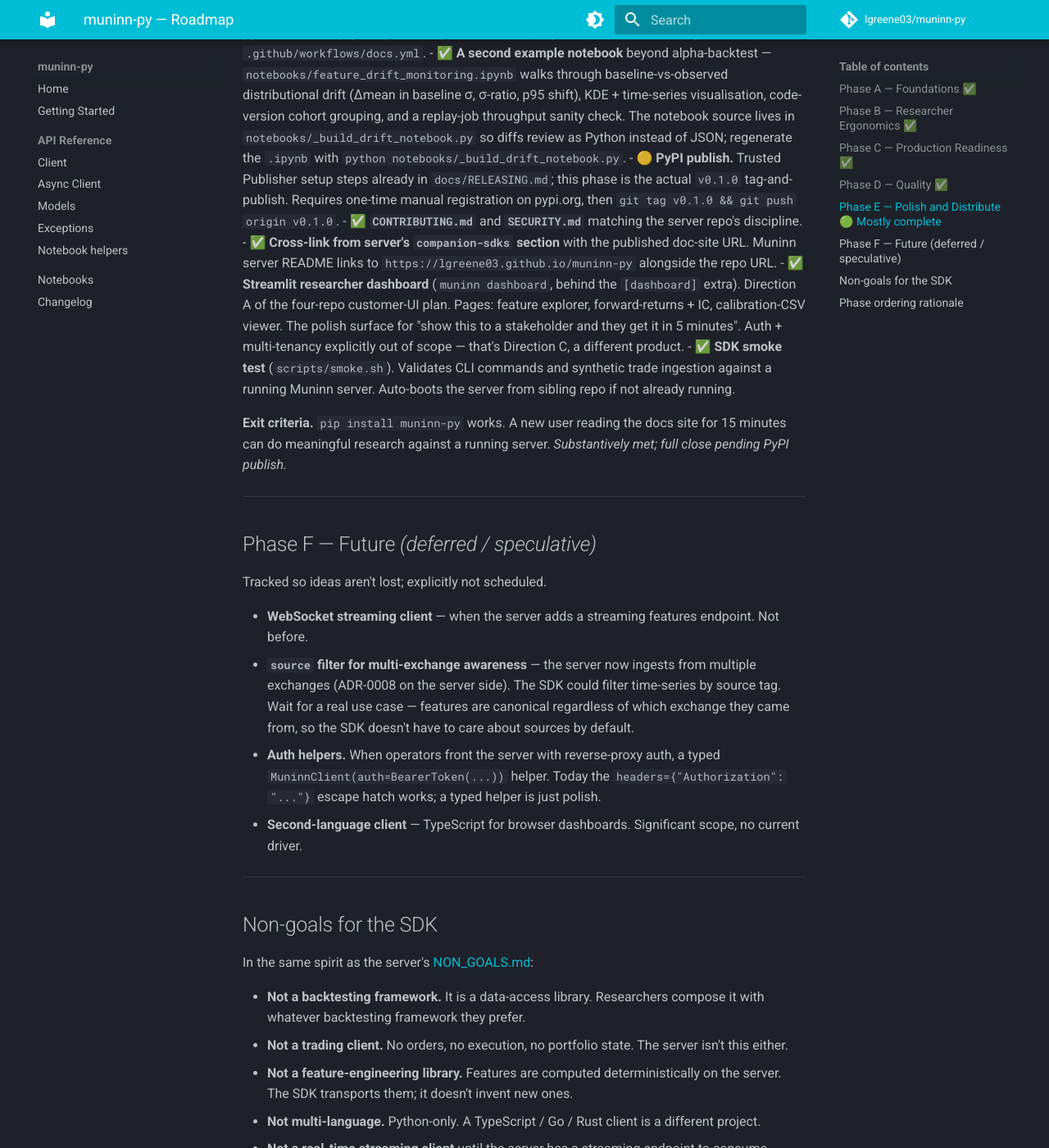
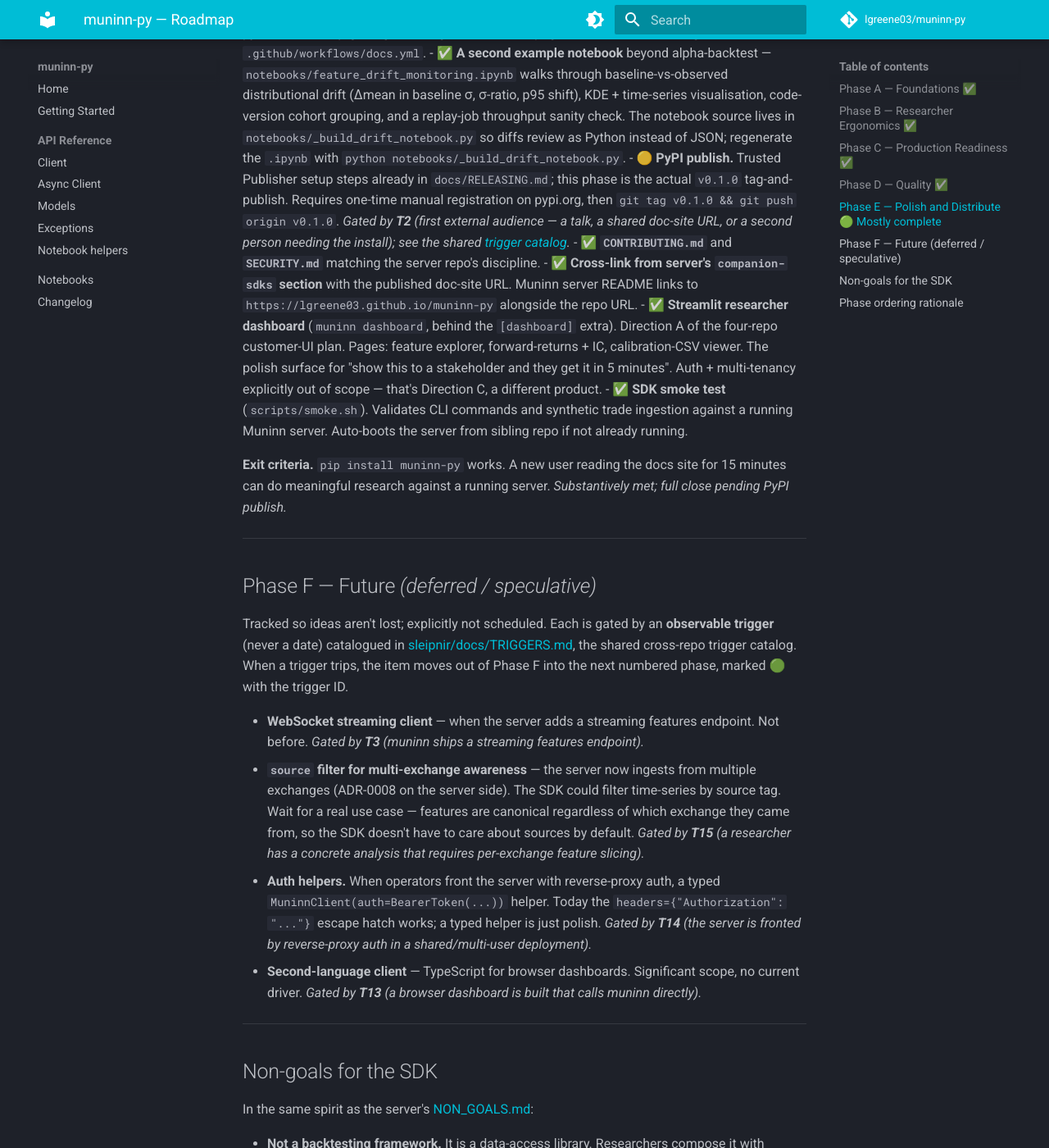
Before and after one commit to lgreene03/muninn-py, an MkDocs documentation site: the page built from docs/ROADMAP.md, in a window 1280 px wide and 1400 px high, scrolled down 2622 px. Shown: the whole window at 82% size. Built offline with MkDocs 1.6.1 and Material for MkDocs 9.7.7, drawn with Linux system fonts in a browser that asks for light colours; comment, search, counter and statistics services are not loaded.

Commit message:
docs(roadmap): gate Phase E PyPI publish + Phase F items on triggers
PyPI publish is gated by T2 (first external audience); Phase F items cite their
triggers, per the shared cross-repo catalog at sleipnir/docs/TRIGGERS.md.

Co-Authored-By: Claude Opus 4.7 <noreply@anthropic.com>

```diff
--- a/docs/ROADMAP.md
+++ b/docs/ROADMAP.md
@@ -73,7 +73,7 @@ Phased delivery, mirroring the discipline of the [server-side ROADMAP](https://g
 **Deliverables.**
 - ✅ **Mkdocs documentation site.** Auto-rendered API reference (from docstrings + pydantic models), getting-started guide, notebook page. Hosted on GitHub Pages via `.github/workflows/docs.yml`.
 - ✅ **A second example notebook** beyond alpha-backtest — `notebooks/feature_drift_monitoring.ipynb` walks through baseline-vs-observed distributional drift (Δmean in baseline σ, σ-ratio, p95 shift), KDE + time-series visualisation, code-version cohort grouping, and a replay-job throughput sanity check. The notebook source lives in `notebooks/_build_drift_notebook.py` so diffs review as Python instead of JSON; regenerate the `.ipynb` with `python notebooks/_build_drift_notebook.py`.
-- 🟡 **PyPI publish.** Trusted Publisher setup steps already in `docs/RELEASING.md`; this phase is the actual `v0.1.0` tag-and-publish. Requires one-time manual registration on pypi.org, then `git tag v0.1.0 && git push origin v0.1.0`.
+- 🟡 **PyPI publish.** Trusted Publisher setup steps already in `docs/RELEASING.md`; this phase is the actual `v0.1.0` tag-and-publish. Requires one-time manual registration on pypi.org, then `git tag v0.1.0 && git push origin v0.1.0`. _Gated by **T2** (first external audience — a talk, a shared doc-site URL, or a second person needing the install); see the shared [trigger catalog](https://github.com/lgreene03/sleipnir/blob/main/docs/TRIGGERS.md)._
 - ✅ **`CONTRIBUTING.md`** and **`SECURITY.md`** matching the server repo's discipline.
 - ✅ **Cross-link from server's `companion-sdks` section** with the published doc-site URL. Muninn server README links to `https://lgreene03.github.io/muninn-py` alongside the repo URL.
 - ✅ **Streamlit researcher dashboard** (`muninn dashboard`, behind the `[dashboard]` extra). Direction A of the four-repo customer-UI plan. Pages: feature explorer, forward-returns + IC, calibration-CSV viewer. The polish surface for "show this to a stakeholder and they get it in 5 minutes". Auth + multi-tenancy explicitly out of scope — that's Direction C, a different product.
@@ -85,12 +85,12 @@ Phased delivery, mirroring the discipline of the [server-side ROADMAP](https://g
 
 ## Phase F — Future _(deferred / speculative)_
 
-Tracked so ideas aren't lost; explicitly not scheduled.
+Tracked so ideas aren't lost; explicitly not scheduled. Each is gated by an **observable trigger** (never a date) catalogued in [sleipnir/docs/TRIGGERS.md](https://github.com/lgreene03/sleipnir/blob/main/docs/TRIGGERS.md), the shared cross-repo trigger catalog. When a trigger trips, the item moves out of Phase F into the next numbered phase, marked 🟢 with the trigger ID.
 
-- **WebSocket streaming client** — when the server adds a streaming features endpoint. Not before.
-- **`source` filter for multi-exchange awareness** — the server now ingests from multiple exchanges (ADR-0008 on the server side). The SDK could filter time-series by source tag. Wait for a real use case — features are canonical regardless of which exchange they came from, so the SDK doesn't have to care about sources by default.
-- **Auth helpers.** When operators front the server with reverse-proxy auth, a typed `MuninnClient(auth=BearerToken(...))` helper. Today the `headers={"Authorization": "..."}` escape hatch works; a typed helper is just polish.
-- **Second-language client** — TypeScript for browser dashboards. Significant scope, no current driver.
+- **WebSocket streaming client** — when the server adds a streaming features endpoint. Not before. _Gated by **T3** (muninn ships a streaming features endpoint)._
+- **`source` filter for multi-exchange awareness** — the server now ingests from multiple exchanges (ADR-0008 on the server side). The SDK could filter time-series by source tag. Wait for a real use case — features are canonical regardless of which exchange they came from, so the SDK doesn't have to care about sources by default. _Gated by **T15** (a researcher has a concrete analysis that requires per-exchange feature slicing)._
+- **Auth helpers.** When operators front the server with reverse-proxy auth, a typed `MuninnClient(auth=BearerToken(...))` helper. Today the `headers={"Authorization": "..."}` escape hatch works; a typed helper is just polish. _Gated by **T14** (the server is fronted by reverse-proxy auth in a shared/multi-user deployment)._
+- **Second-language client** — TypeScript for browser dashboards. Significant scope, no current driver. _Gated by **T13** (a browser dashboard is built that calls muninn directly)._
 
 ---
 
```
